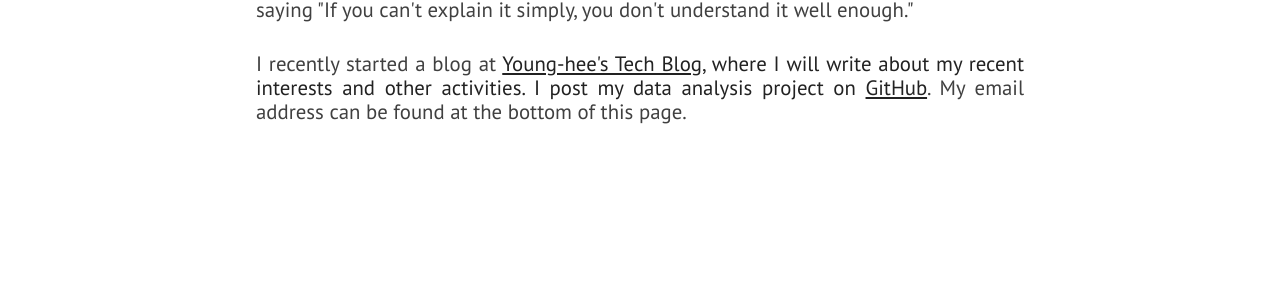
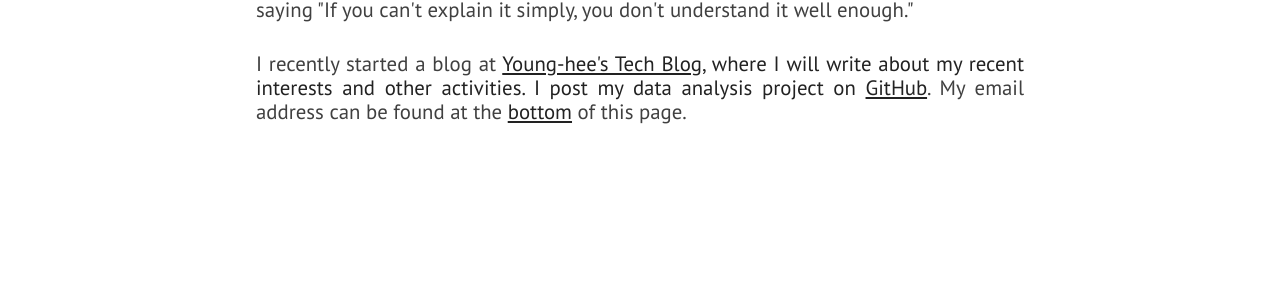
Before and after one commit to YoungheeGGO/YoungheeGGo.github.io, a Jekyll site: the page built from index.html, in a window 1280 px wide and 900 px high, scrolled down 1293 px. Shown: the part 186-480 px from the top of the window. Built offline with Jekyll 4.4.1, drawn with Linux system fonts in a browser that asks for light colours; nearby versions of some CDN libraries.

Commit message:
Update about.html

```diff
--- a/_includes/about.html
+++ b/_includes/about.html
@@ -11,7 +11,7 @@
             </p>
 
             <p class="paragraph-text justify-text">
-                I recently started a blog at <a href="{{site.blog_url}}">Young-hee's Tech Blog<a>, where I will write about my recent interests and other activities. I post my data analysis project on <a href="https://github.com/{{ site.github_username }}">GitHub</a>. My email address can be found at the bottom of this page.
+                I recently started a blog at <a href="{{site.blog_url}}">Young-hee's Tech Blog<a>, where I will write about my recent interests and other activities. I post my data analysis project on <a href="https://github.com/{{ site.github_username }}">GitHub</a>. My email address can be found at the <span class="extra-link"><a href="#extra">bottom</a></span> of this page.
 
             </p>
         </div>
```
